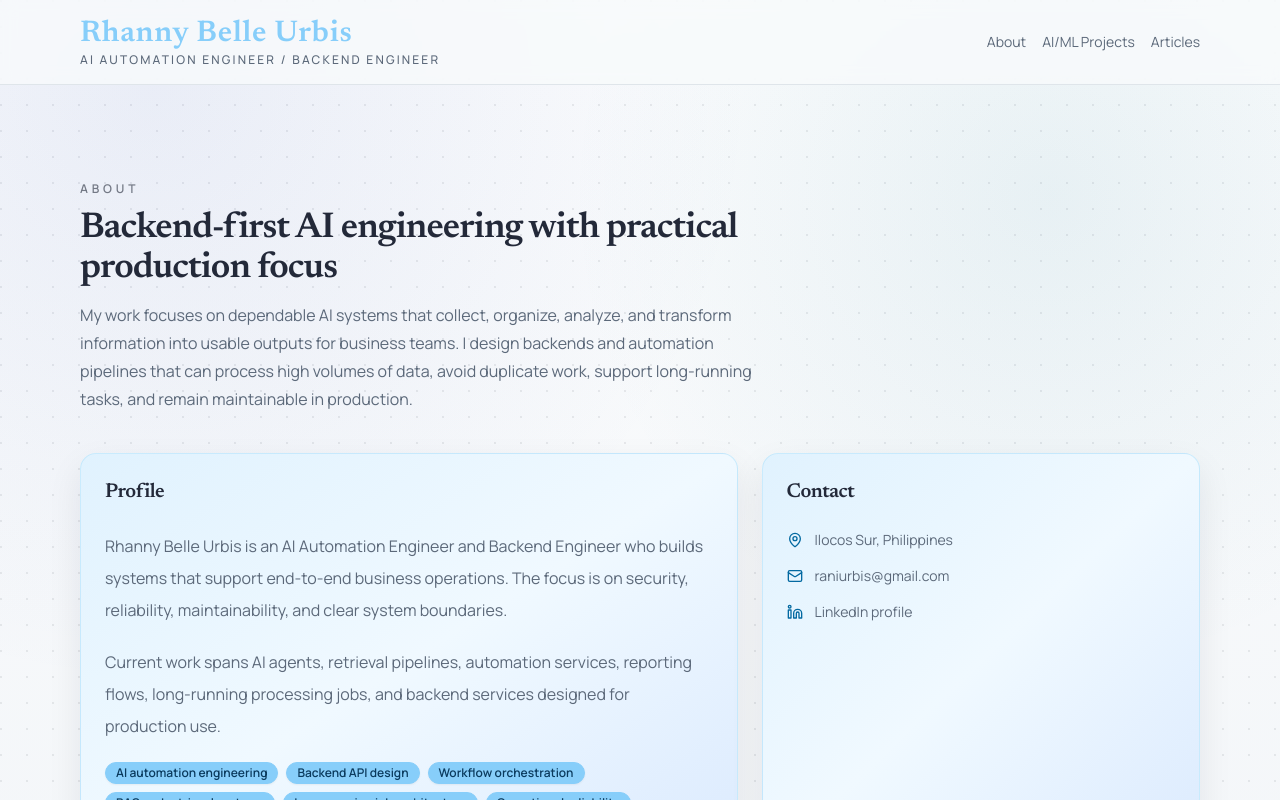
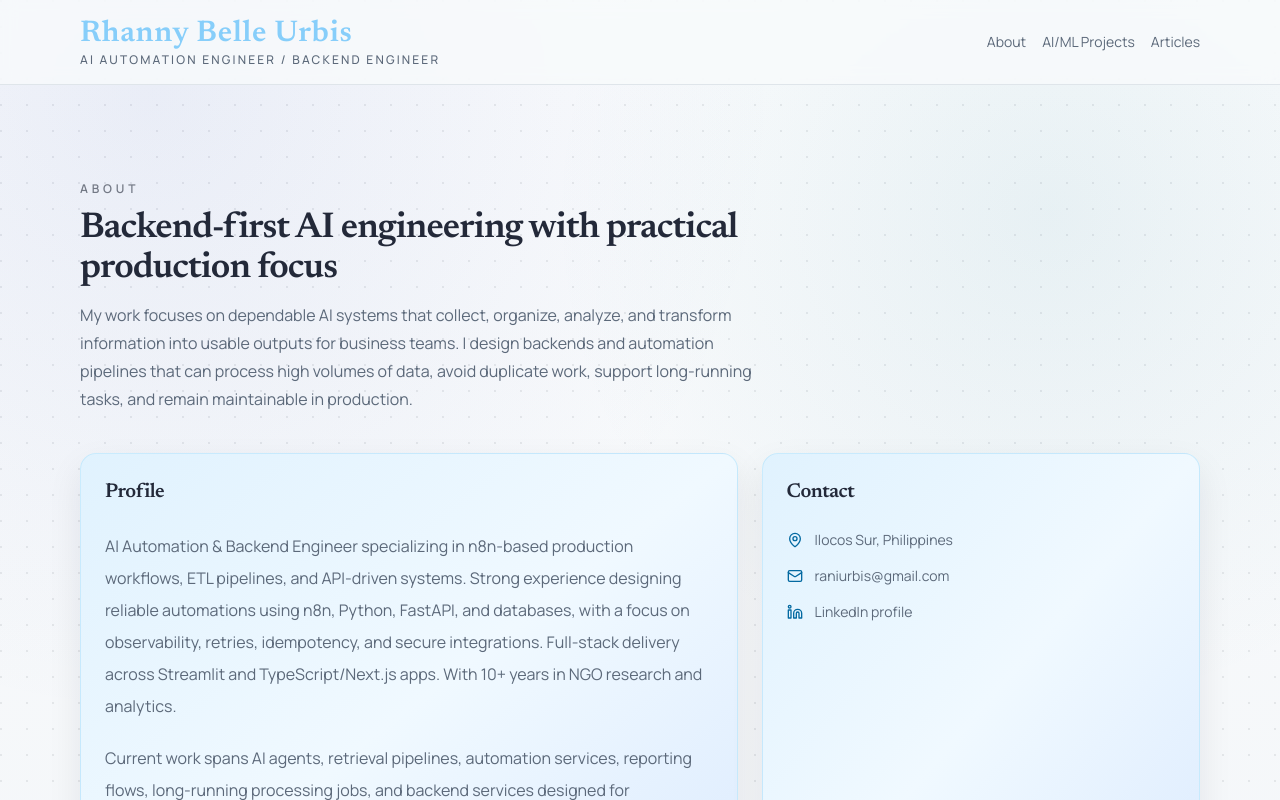
Before and after one commit to rnx2024/rhannybelleurbis, a Next.js app: page /about in a window 1280 px wide. Shown: the top 800 px of the page. Built offline with nearby package versions, Linux system fonts and the light colour scheme.

Commit message:
update-skills-2

```diff
--- a/app/about/page.tsx
+++ b/app/about/page.tsx
@@ -30,9 +30,10 @@ export default function AboutPage() {
           </CardHeader>
           <CardContent className="space-y-5 text-base leading-8 text-muted-foreground">
             <p>
-              {profile.name} is an AI Automation Engineer and Backend Engineer who builds systems that support
-              end-to-end business operations. The focus is on security, reliability, maintainability, and clear system
-              boundaries.
+              AI Automation & Backend Engineer specializing in n8n-based production workflows, ETL pipelines, and
+              API-driven systems. Strong experience designing reliable automations using n8n, Python, FastAPI, and
+              databases, with a focus on observability, retries, idempotency, and secure integrations. Full-stack
+              delivery across Streamlit and TypeScript/Next.js apps. With 10+ years in NGO research and analytics.
             </p>
             <p>
               Current work spans AI agents, retrieval pipelines, automation services, reporting flows, long-running
```
